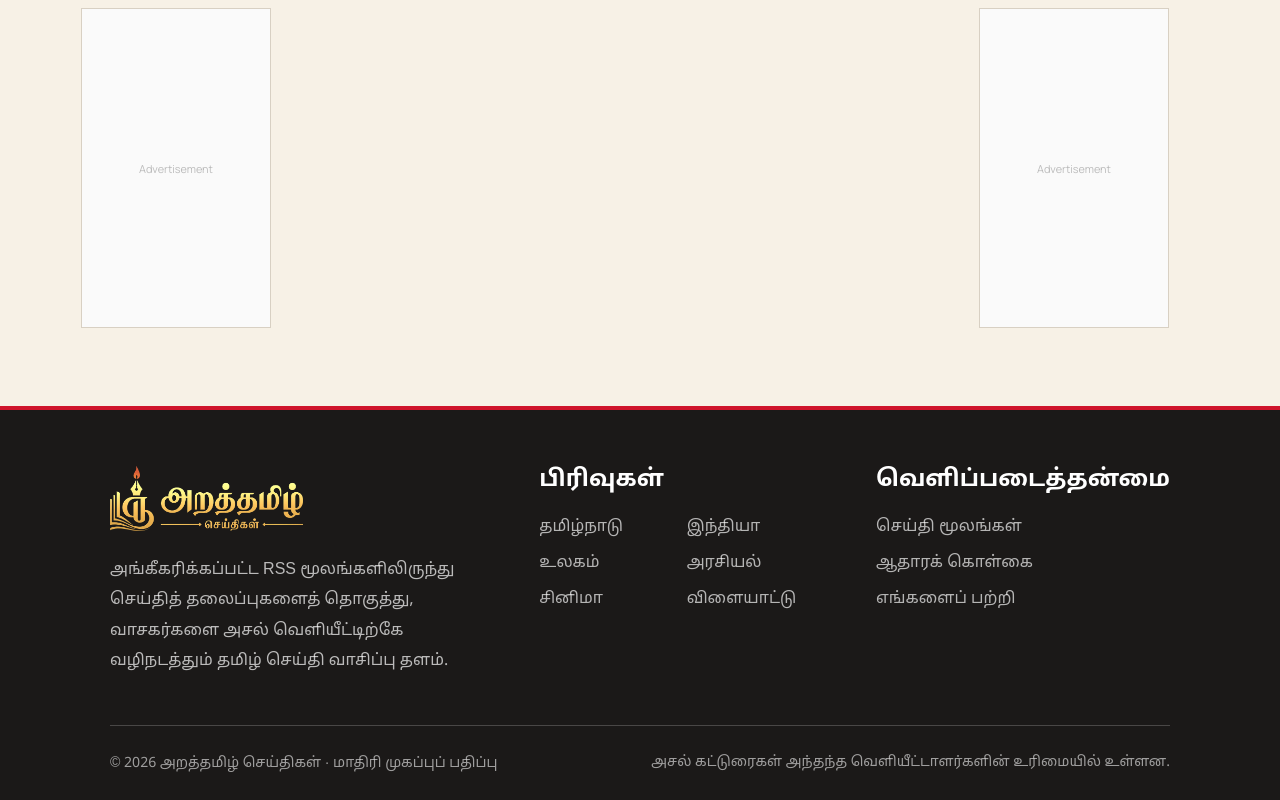
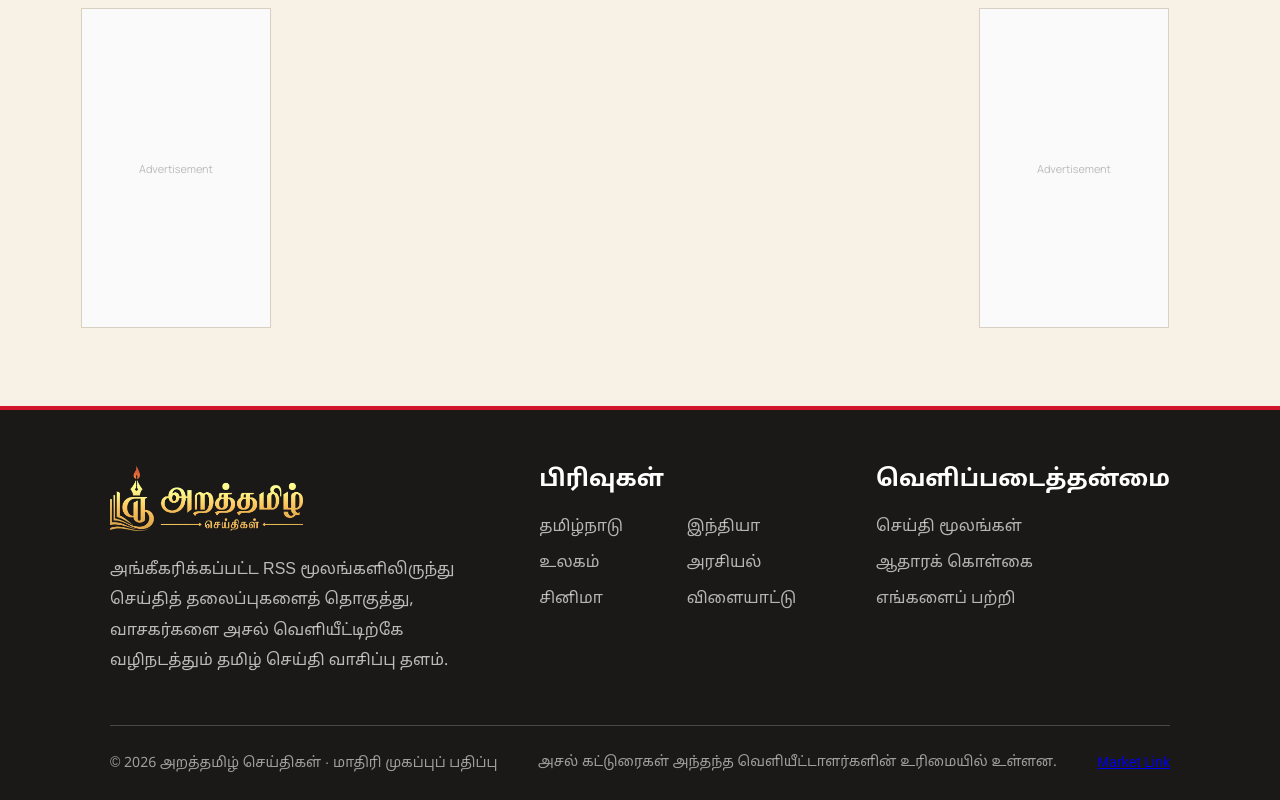
Before and after one commit to murajasek/TamilNews, a Next.js app: page / in a window 1280 px wide. Shown: the part 584-1384 px from the top of the page. Built offline with nearby package versions, Linux system fonts and the light colour scheme; no server answers.

Commit message:
Added Market link

```diff
--- a/src/app/page.tsx
+++ b/src/app/page.tsx
@@ -3,6 +3,7 @@
 import { useEffect, useMemo, useState } from 'react'
 import useSWR from 'swr'
 import type { NewsStory, SourceStatus } from '@/lib/news'
+import Link from 'next/link'
 
 type NewsResponse = { stories: NewsStory[]; sources: SourceStatus[]; fetchedAt: string }
 type ArticleResponse = { title: string; description: string; briefContent: string; briefParagraphCount?: number; paragraphs: string[]; url: string; source?: string; error?: string }
@@ -96,7 +97,7 @@ export default function Home() {
                 <section><h2>பிரிவுகள்</h2><nav className="footer-sections" aria-label="அடிக்குறிப்பு பிரிவுகள்"><span>தமிழ்நாடு</span><span>இந்தியா</span><span>உலகம்</span><span>அரசியல்</span><span>சினிமா</span><span>விளையாட்டு</span></nav></section>
                 <section><h2>வெளிப்படைத்தன்மை</h2><nav className="footer-links" aria-label="கொள்கை வழிசெலுத்தல்"><span>செய்தி மூலங்கள்</span><span>ஆதாரக் கொள்கை</span><span>எங்களைப் பற்றி</span></nav></section>
         </div>
-        <div className="footer-bottom"><span>© 2026 அறத்தமிழ் செய்திகள் · மாதிரி முகப்புப் பதிப்பு</span><span>அசல் கட்டுரைகள் அந்தந்த வெளியீட்டாளர்களின் உரிமையில் உள்ளன.</span></div>
+        <div className="footer-bottom"><span>© 2026 அறத்தமிழ் செய்திகள் · மாதிரி முகப்புப் பதிப்பு</span><span>அசல் கட்டுரைகள் அந்தந்த வெளியீட்டாளர்களின் உரிமையில் உள்ளன.</span><Link href="http://127.0.0.1:8765/">Market Link</Link></div>
 </footer>
     </div>
   )
```
